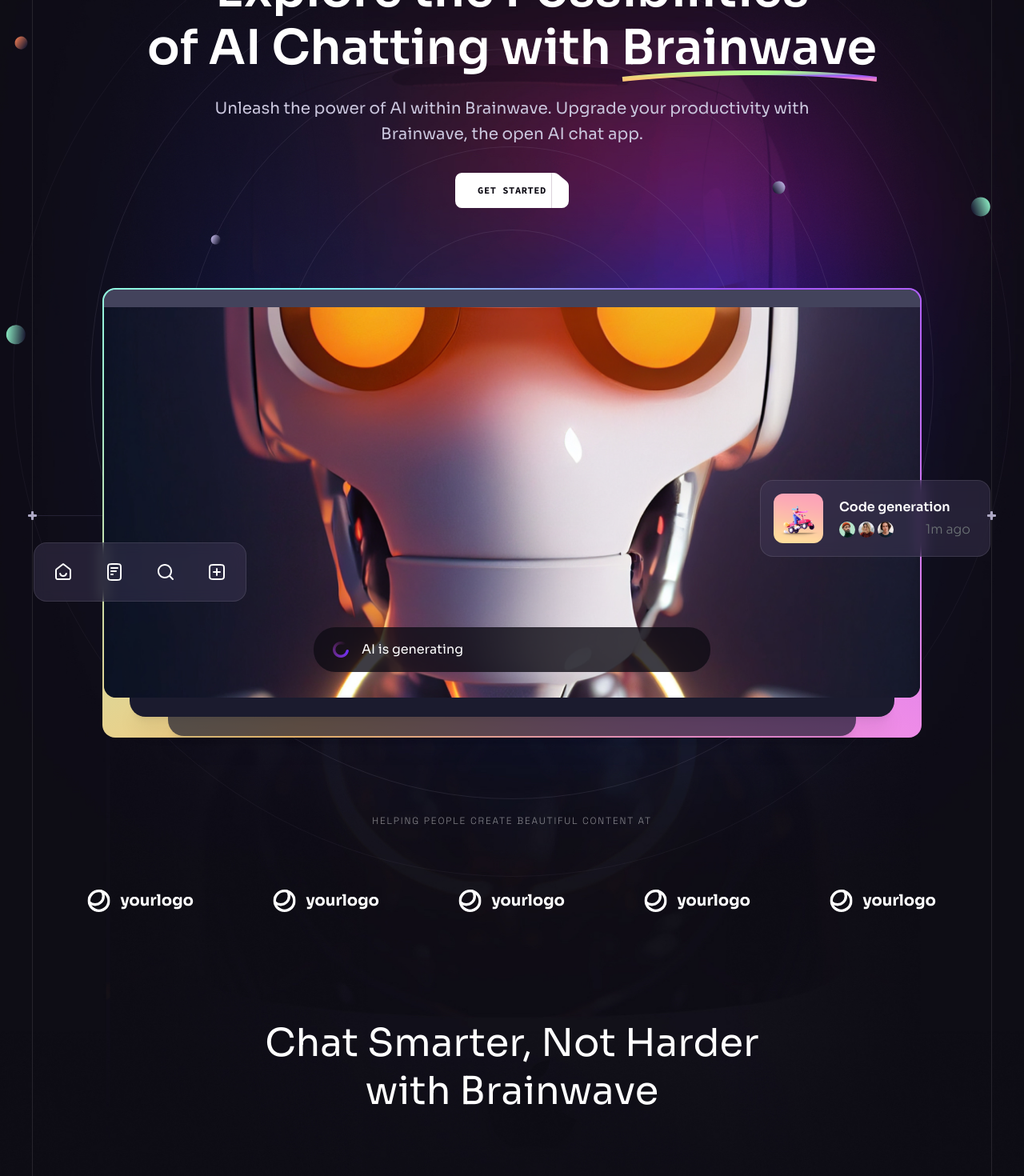
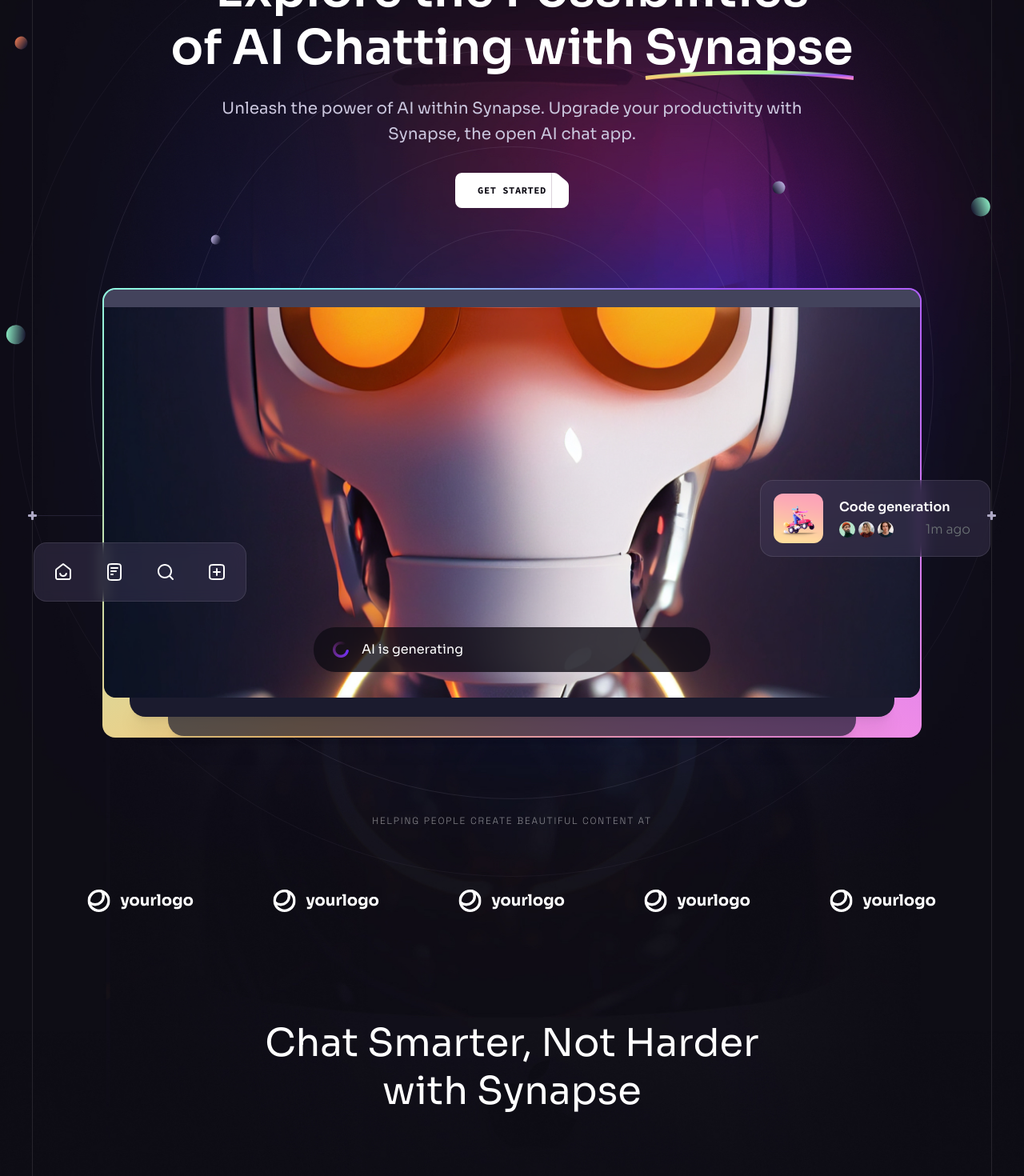
Before and after one commit to shakstzy/synapse, a React (Vite) app: page / in a window 1280 px wide. Shown: the part 240-1710 px from the top of the page at 80% size. Built offline with nearby package versions, Linux system fonts and the light colour scheme.

Commit message:
Update component texts to reflect branding change from "Brainwave" to "Synapse" in Benefits, Hero, Services, and design components.

```diff
--- a/src/components/Benefits.jsx
+++ b/src/components/Benefits.jsx
@@ -11,7 +11,7 @@
       <div className="container relative z-2">
         <Heading
           className="md:max-w-md lg:max-w-2xl"
-          title="Chat Smarter, Not Harder with Brainwave"
+          title="Chat Smarter, Not Harder with Synapse"
         />
 
         <div className="flex flex-wrap gap-10 mb-10">
--- a/src/components/Hero.jsx
+++ b/src/components/Hero.jsx
@@ -25,7 +25,7 @@
           <h1 className="h1 mb-6">
             Explore the Possibilities of&nbsp;AI&nbsp;Chatting with {` `}
             <span className="inline-block relative">
-              Brainwave{" "}
+              Synapse{" "}
               <img
                 src={curve}
                 className="absolute top-full left-0 w-full xl:-mt-2"
@@ -36,8 +36,8 @@
             </span>
           </h1>
           <p className="body-1 max-w-3xl mx-auto mb-6 text-n-2 lg:mb-8">
-            Unleash the power of AI within Brainwave. Upgrade your productivity
-            with Brainwave, the open AI chat app.
+            Unleash the power of AI within Synapse. Upgrade your productivity
+            with Synapse, the open AI chat app.
           </p>
           <Button href="/pricing" white>
             Get started
--- a/src/components/Pricing.jsx
+++ b/src/components/Pricing.jsx
@@ -28,7 +28,7 @@
         </div>
 
         <Heading
-          tag="Get started with Brainwave"
+          tag="Get started with Synapse"
           title="Pay once, use forever"
         />
 
--- a/src/components/Services.jsx
+++ b/src/components/Services.jsx
@@ -17,7 +17,7 @@
       <div className="container">
         <Heading
           title="Generative AI made for creators."
-          text="Brainwave unlocks the potential of AI-powered applications"
+          text="Synapse unlocks the potential of AI-powered applications"
         />
 
         <div className="relative">
@@ -35,7 +35,7 @@
             <div className="relative z-1 max-w-[17rem] ml-auto">
               <h4 className="h4 mb-4">Smartest AI</h4>
               <p className="body-2 mb-[3rem] text-n-3">
-                Brainwave unlocks the potential of AI-powered applications
+                Synapse unlocks the potential of AI-powered applications
               </p>
               <ul className="body-2">
                 {brainwaveServices.map((item, index) => (
@@ -80,7 +80,7 @@
               <div className="py-12 px-4 xl:px-8">
                 <h4 className="h4 mb-4">Video generation</h4>
                 <p className="body-2 mb-[2rem] text-n-3">
-                  The world’s most powerful AI photo and video art generation
+                  The world's most powerful AI photo and video art generation
                   engine. What will you create?
                 </p>
 
--- a/src/components/design/Services.jsx
+++ b/src/components/design/Services.jsx
@@ -18,7 +18,7 @@
 export const PhotoChatMessage = () => {
   return (
     <div className="absolute top-8 right-8 max-w-[17.5rem] py-6 px-8 bg-black rounded-t-xl rounded-bl-xl font-code text-base lg:top-16 lg:right-[8.75rem] lg:max-w-[17.5rem]">
-      Hey Brainwave, enhance this photo
+      Hey Synapse, enhance this photo
       <ChatBubbleWing className="absolute left-full bottom-0" />
     </div>
   );
@@ -33,7 +33,7 @@
           src={brainwaveWhiteSymbol}
           width={26}
           height={26}
-          alt="Brainwave"
+          alt="Synapse"
         />
       </div>
       <p className="tagline absolute right-2.5 bottom-1 text-[0.625rem] text-n-3 uppercase">
```
